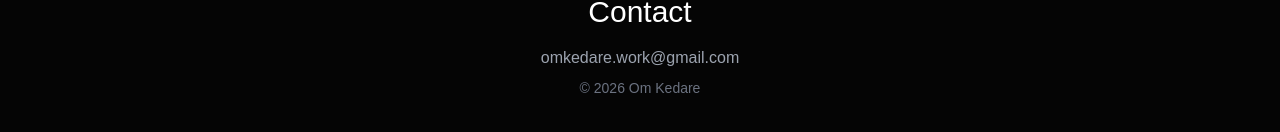
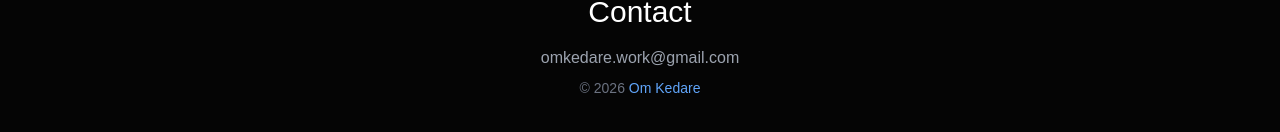
Before and after one commit to theomkedare/portfolio, a Next.js app in the folder portfolio2/: page / in a window 1280 px wide. Shown: the part 2077-2209 px from the top of the page. Built offline with nearby package versions, Linux system fonts and the light colour scheme.

Commit message:
Updated Instagram and email Click

```diff
--- a/portfolio2/src/app/contact/page.js
+++ b/portfolio2/src/app/contact/page.js
@@ -88,7 +88,7 @@ export default function ContactPage() {
   </a>
 
   <a
-    href="https://www.instagram.com/opxeditzz/"
+    href="https://www.instagram.com/omkedare.dev/"
     target="_blank"
     className="p-3 rounded-full border border-white/10 hover:bg-white/10 hover:scale-110 hover:shadow-[0_0_20px_rgba(168,85,247,0.6)] transition"
   >
--- a/portfolio2/src/app/page.js
+++ b/portfolio2/src/app/page.js
@@ -177,8 +177,8 @@ export default function Home() {
         className="text-center"
       >
         <h3 className="text-3xl mb-4">Contact</h3>
-        <p className="text-gray-400">omkedare.work@gmail.com</p>
-        <p className="text-gray-500 text-sm mt-2">© 2026 Om Kedare</p>
+        <p className="text-gray-400"><a href="mailto:omkedare.work@gmail.com?subject=Work Inquiry&body=Hello Om,">omkedare.work@gmail.com</a></p>
+        <p className="text-gray-500 text-sm mt-2">© 2026 <a href="https://www.instagram.com/omkedare.dev/" className="text-blue-400 hover:underline">Om Kedare</a></p>
       </motion.section>
     </>
   );
```
